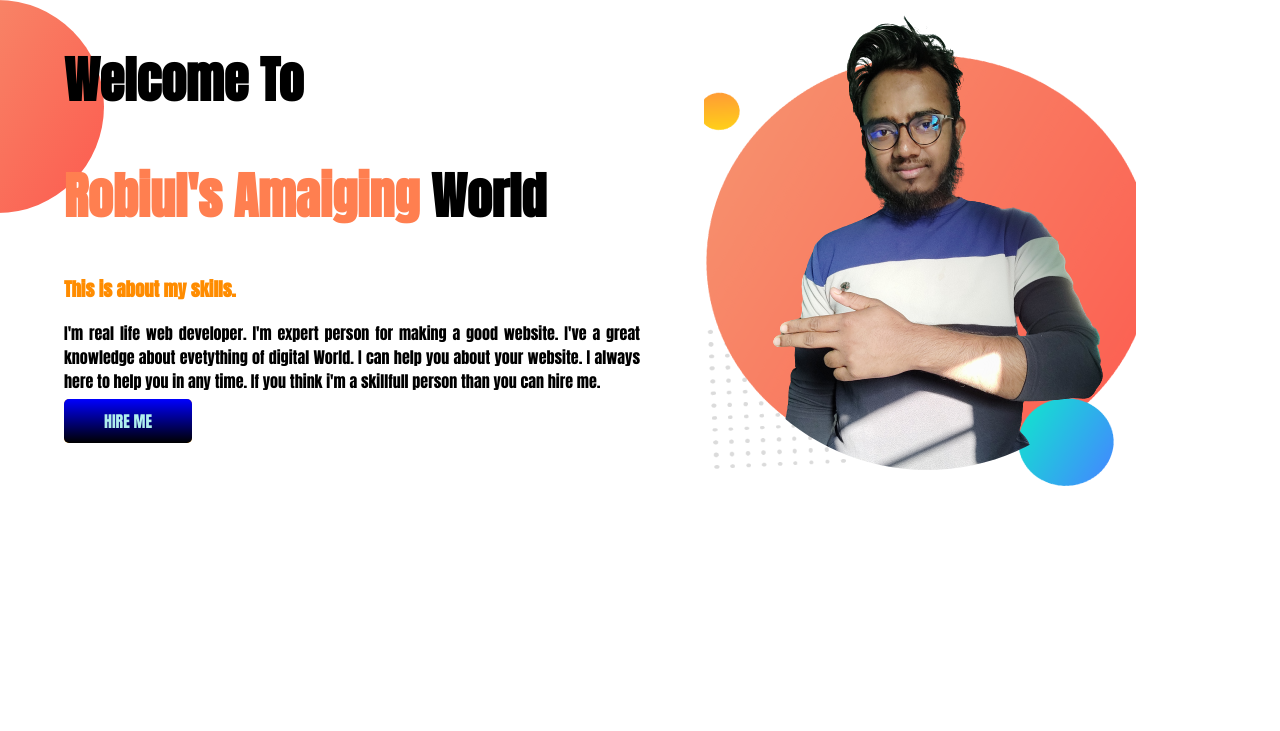
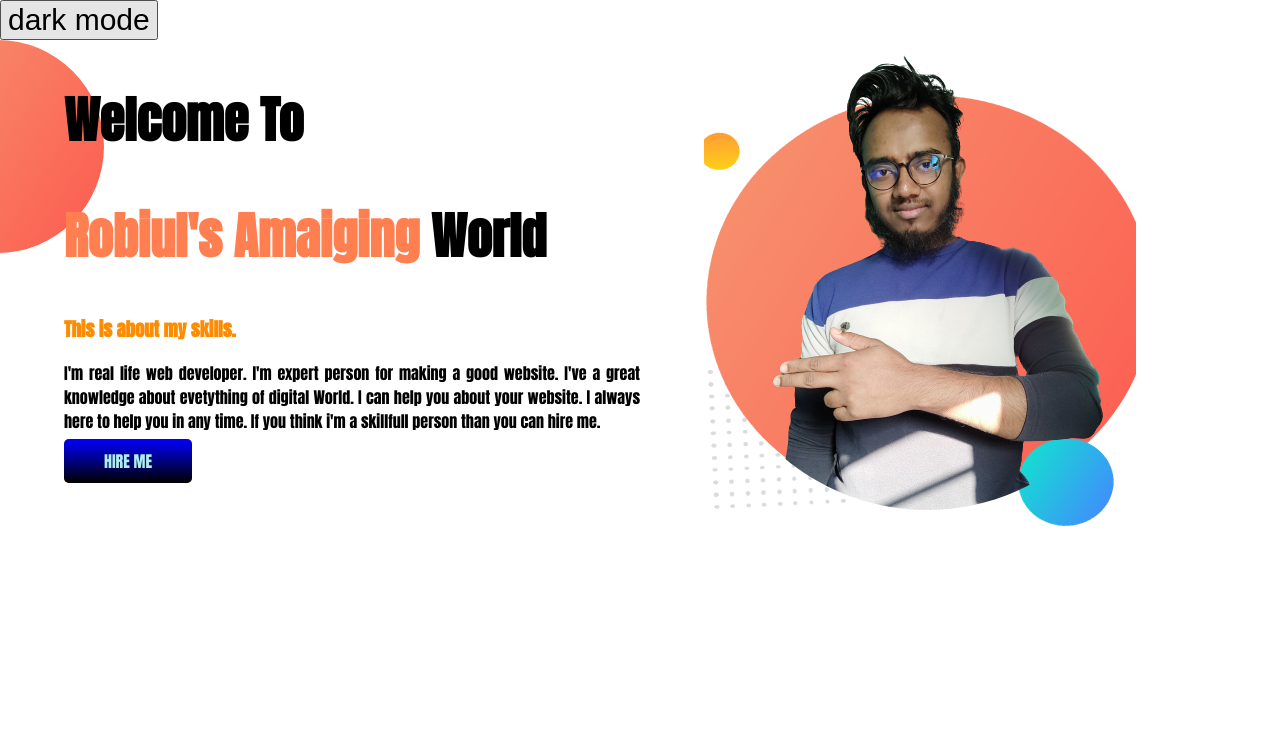
Before and after one commit to RobiulIslam1/4th-git-portfolio, a plain HTML site: page index.html in a window 1280 px wide. Shown: the top 731 px of the page. Drawn offline with Linux system fonts and the light colour scheme.

Commit message:
issue fixed

```diff
--- a/index.html
+++ b/index.html
@@ -13,7 +13,14 @@
 </head>
 
 <body>
+    <button onclick="myFunction()"><span id="button"> dark mode</span></button>
 
+    <script id="black">
+        function myFunction() {
+            var element = document.body;
+            element.classList.toggle("dark-mode");
+        }
+    </script>
     <section class="experiences">
         <div class="Amaiging">
             <h1>Welcome To </h1>
--- a/style.css
+++ b/style.css
@@ -1,7 +1,18 @@
 body{
      font-family: 'Anton', sans-serif;
      margin: 0%;
+
     }
+    .dark-mode {
+        background-color: black;
+        color: white;
+      }
+      #button{
+          font-size: 30px;
+          font-family: 'Gill Sans', 'Gill Sans MT', Calibri, 'Trebuchet MS', sans-serif;
+          font-family:fantasy;
+
+      }
 h1{
     font-size: 50px;
 }
```
